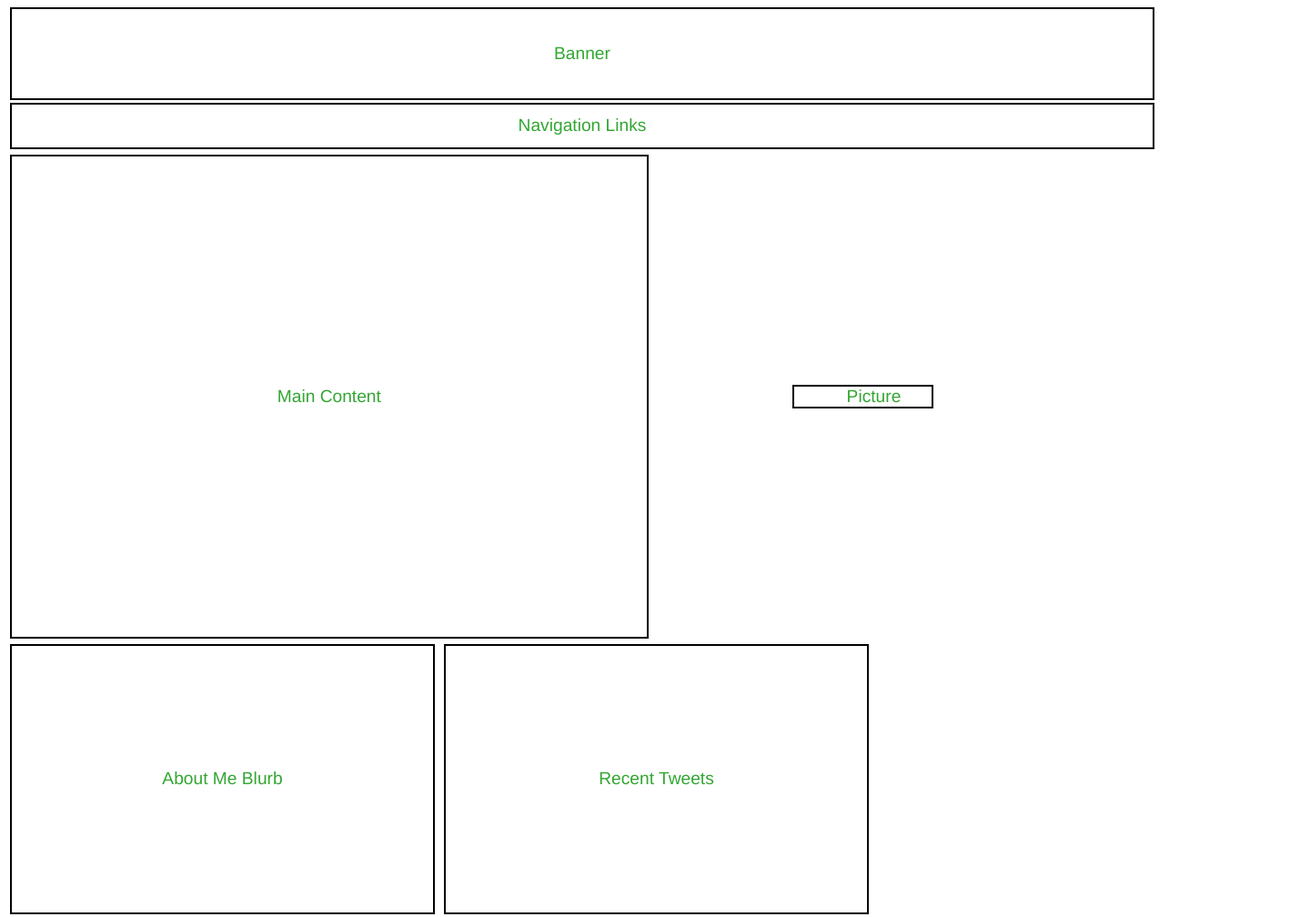
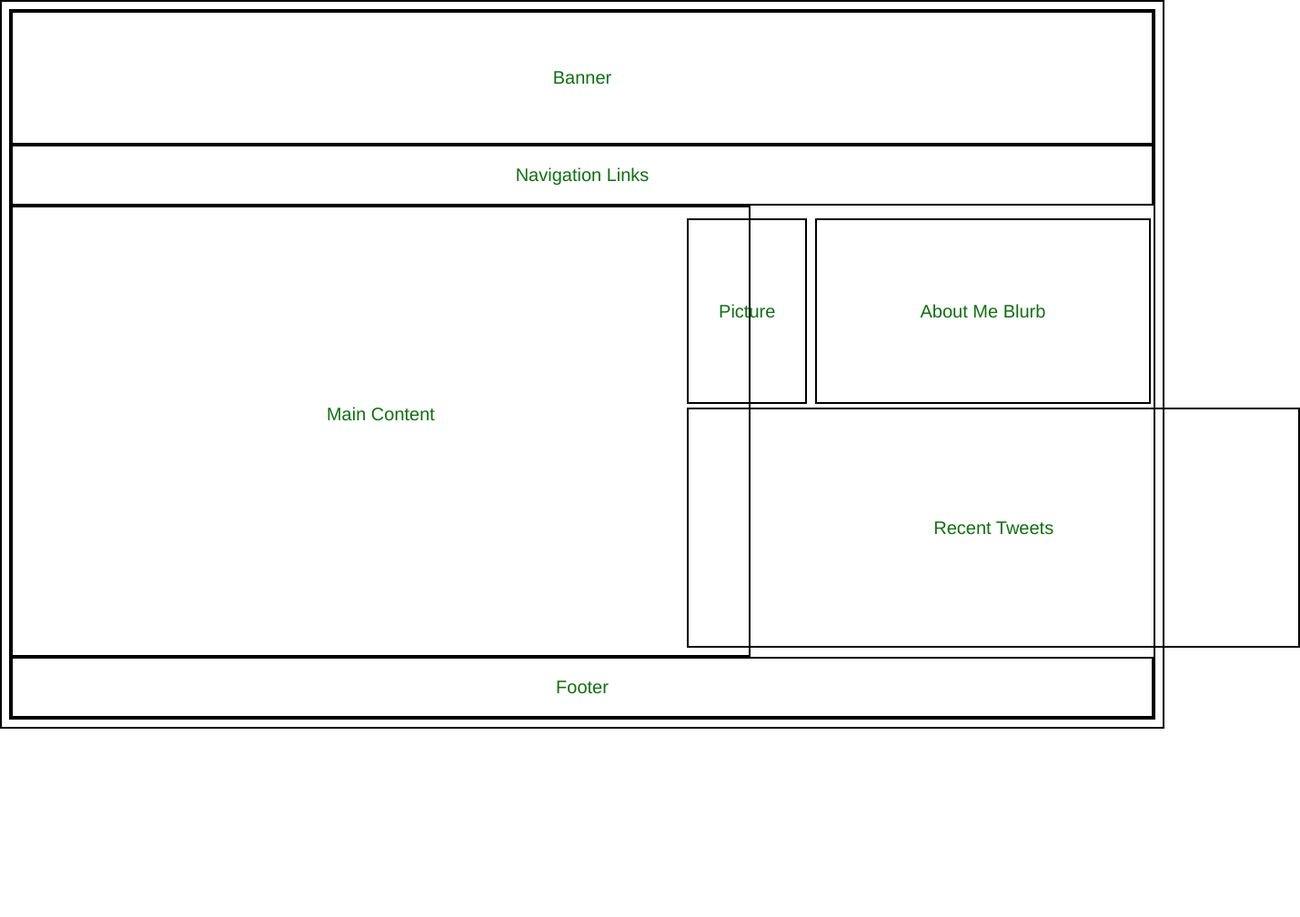
Before and after one commit to fsellote/Layout-4, a plain HTML site: page index.html in a window 1280 px wide. Shown: the top 1008 px of the page at 91% size, 1429 px wide, since content can reach past the window. After the commit the page ends 801 px from the top, so only its background shows below. Drawn offline with Linux system fonts and the light colour scheme.

Commit message:
Layout 4

```diff
--- a/index.html
+++ b/index.html
@@ -1,29 +1,21 @@
 <!DOCTYPE html>
-<title> Layout 3 </title>
-<html>
+<html lang="en">
 <head>
+    <meta charset="UTF-8">
+    <meta name="viewport" content="device-width, initial-scale =1.0">
     <link rel="stylesheet" href="style.css">
+    <title>Layout 4</title>
 </head>
-
 <body>
-
     <header>Banner</header>
     <nav>Navigation Links</nav>
-  <aside class="main">Main Content</aside>
+    <main>Main Content
+        <section>
             <aside class="pic">Picture</aside>
             <aside class="aboutme">About Me Blurb</aside>
             <aside class="tweets">Recent Tweets</aside>
+        </section>
+    </main>
     <footer>Footer</footer>
-
-
-
 </body>
-
-<!-- Link to Layout 4 -->
-<div class = "Layout4">
-      <a href="">
-      <h2 style= "text-align: right; color: red; margin-right: 35px; font-family: Helvetica;">
-      Click to go to Layout 4 >>></h2></a>
-</div>
-
 </html>
--- a/style.css
+++ b/style.css
@@ -1,77 +1,65 @@
-body > * {border: 2px solid black;
-    margin: 3px;
-
+* {
+    border: 2px solid black;
+    text-align: center;
+    font-family: Helvetica;
+    font-size: 20px;
+    color: rgb(17, 111, 17);
 }
 
 header {
-    color: rgb(50, 166, 50);
-    font-size: larger;
-    font-family: 'Helvetica';
-    text-align: center;
-    padding: 3%
-    ;
-
+    padding: 60px;
 }
 
 nav {
-    color: rgb(50, 166, 50);
-    font-size: larger;
-    font-family: 'Helvetica';
-    text-align: center;
-    padding: 1%;
+    padding: 20px;
 }
 
-.main {
-    color: rgb(50, 166, 50);
-    font-size: larger;
-    font-family: 'Helvetica';
-    display: inline-block;
-    width: 24vh;
-    text-align: center;
-    padding: 20%;
-
-
-}
-
-.pic {
-    color: rgb(50, 166, 50);
-    font-size: larger;
-    font-family: 'Helvetica';
-    display: inline-block;
-    width: 10%;
-    text-align: center;
-    margin-left: 12%;
-    padding-left: 24px;
-
-}
-
-.aboutme {
-    color: rgb(50, 166, 50);
-    font-size: larger;
-    font-family: 'Helvetica';
-    display: inline-block;
-    width: 24vh;
-    text-align: center;
-    padding: 10.72%;
-}
-
-.tweets {
-    color: rgb(50, 166, 50);
-    font-size: larger;
-    font-family: 'Helvetica';
-    display: inline-block;
-    width: 24vh;
-    text-align: center;
-    padding: 10.72%;
+main{
+    padding: 27vh;
+    width: 30%;
+    height: 60px;
 }
 
 footer{
-    color: rgb(50, 166, 50);
-    font-size: larger;
-    font-family: 'Helvetica';
-    text-align: center;
-    padding: 2%;
+    padding: 20px;
 }
+
+aside:first-child{
+    width: 10%;
+    height: 200px;
+    display: flex;
+    justify-content: center;
+    align-items: center;
+    position: absolute;
+    top: 30%;
+    left: 59%;
+}
+
+
+aside:nth-child(2){
+    width: 28.5%;
+    height: 200px;
+    display: flex;
+    justify-content: center;
+    align-items: center;
+    position: absolute;
+    top: 30%;
+    left: 70%;
+}
+
+
+aside:nth-child(3){
+    width: 670px;
+    height: 260px;
+    display: flex;
+    justify-content: center;
+    align-items: center;
+    position: absolute;
+    top: 56%;
+    left: 59%;
+}
+
+section{border: 0;}
 
 .Layout4 {
     border: none;
```
Lines whose indentation alone changed are shown as unchanged.
